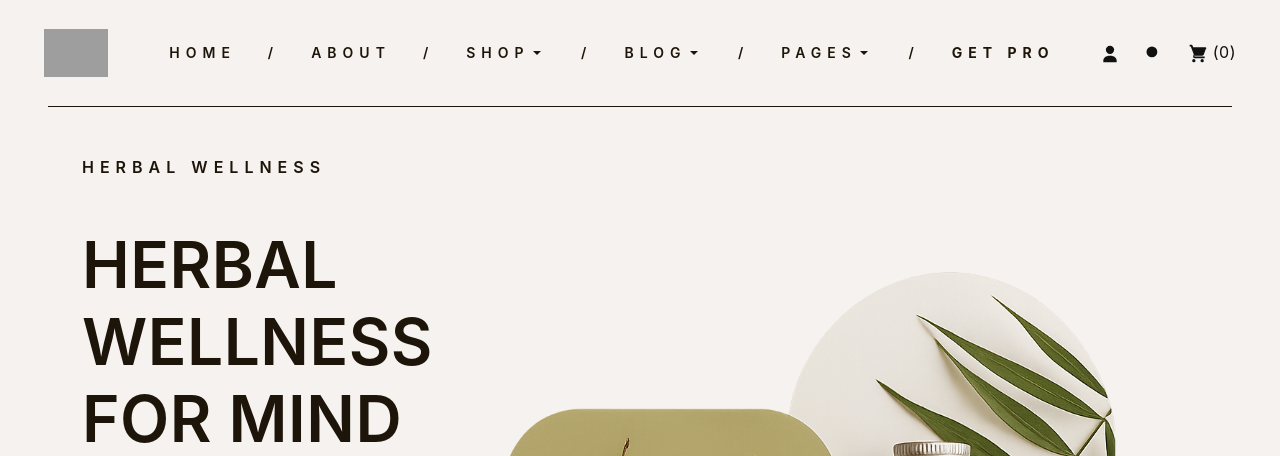
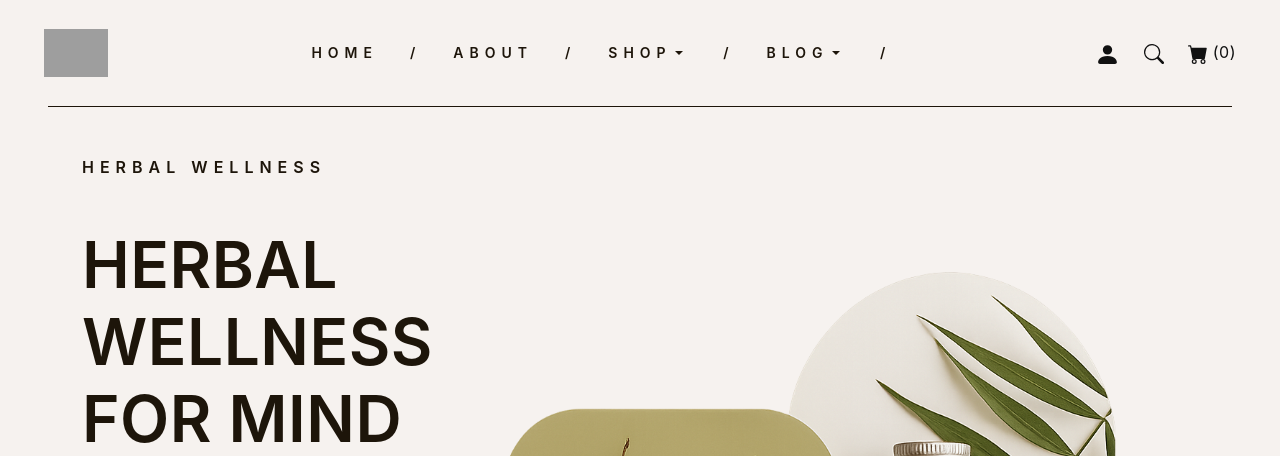
Before and after one commit to DelroyBrown/theres-a-herb-for-that, a Django app: template apps/home/templates/home.html in a window 1280 px wide. Shown: the top 456 px of the page. Run offline with Django 5.2, Linux system fonts and the light colour scheme; the template is opened without the code that fills it, so the values that code supplies are empty; some libraries are stand-ins or nearby versions; grey boxes are pictures that could not be loaded.

Commit message:
Fixed typos and updated SVG icons in navbar and home template

```diff
--- a/apps/home/templates/home.html
+++ b/apps/home/templates/home.html
@@ -438,7 +438,7 @@
 
             <!-- ADDITIONAL CARE NEEDS INFO -->
             <div class="col-lg-12 mb-4">
-              <label class="mb-2 fs-6 text-dark">Is There Aything Else You Would Like Me To Know About Your Care
+              <label class="mb-2 fs-6 text-dark">Is There Anything Else You Would Like Me To Know About Your Care
                 Needs?</label>
 
               <textarea name="message" placeholder="Write Your Message Here" class="form-control shadow-none px-3 py-2"
--- a/templates/partials/navbar.html
+++ b/templates/partials/navbar.html
@@ -19,6 +19,7 @@
             d="M7 18a2 2 0 1 0 0 4a2 2 0 0 0 0-4m10 0a2 2 0 1 0 0 4a2 2 0 0 0 0-4M7.16 14h9.93a2 2 0 0 0 1.9-1.37l2.38-6.65A1 1 0 0 0 20.44 4H6.21L5.27 1.43A1 1 0 0 0 4.35 1H2v2h1.36l3.6 9.59l-.84 2.11A2 2 0 0 0 8 17h12v-2H8z" />
     </symbol>
 </svg>
+
 
 <header id="header" class="site-header border-bottom mx-lg-5 py-3">
     <div class="container-fluid px-4 px-lg-2">
@@ -103,46 +104,8 @@
                                         <p class="nav-link text-uppercase m-0 pe-4">/</p>
                                     </li>
 
-                                    <!-- Pages -->
-                                    <li class="nav-item dropdown">
-                                        <a class="nav-link text-uppercase me-4 dropdown-toggle"
-                                            data-bs-toggle="dropdown" href="#" role="button"
-                                            aria-expanded="false">Pages</a>
-                                        <ul class="dropdown-menu">
-                                            <li><a href="about.html" class="dropdown-item fw-semibold">About <span
-                                                        class="badge bg-primary">PRO</span></a></li>
-                                            <li><a href="cart.html" class="dropdown-item fw-semibold">Cart <span
-                                                        class="badge bg-primary">PRO</span></a></li>
-                                            <li><a href="wishlist.html" class="dropdown-item fw-semibold">Wishlist <span
-                                                        class="badge bg-primary">PRO</span></a></li>
-                                            <li><a href="checkout.html" class="dropdown-item fw-semibold">Checkout <span
-                                                        class="badge bg-primary">PRO</span></a></li>
-                                            <li><a href="contact.html" class="dropdown-item fw-semibold">Contact <span
-                                                        class="badge bg-primary">PRO</span></a></li>
-                                            <li><a href="faqs.html" class="dropdown-item fw-semibold">FAQs <span
-                                                        class="badge bg-primary">PRO</span></a></li>
-                                            <li><a href="account.html" class="dropdown-item fw-semibold">Account <span
-                                                        class="badge bg-primary">PRO</span></a></li>
-                                            <li><a href="team.html" class="dropdown-item fw-semibold">Team <span
-                                                        class="badge bg-primary">PRO</span></a></li>
-                                            <li><a href="thank-you.html" class="dropdown-item fw-semibold">Thankyou
-                                                    <span class="badge bg-primary">PRO</span></a></li>
-                                            <li><a href="error.html" class="dropdown-item fw-semibold">Error <span
-                                                        class="badge bg-primary">PRO</span></a></li>
-                                            <li><a href="styles.html" class="dropdown-item fw-semibold">Style <span
-                                                        class="badge bg-primary">PRO</span></a></li>
-                                        </ul>
-                                    </li>
 
-                                    <li class="nav-item d-none d-lg-flex">
-                                        <p class="nav-link text-uppercase m-0 pe-4">/</p>
-                                    </li>
 
-                                    <li class="nav-item mt-4 mt-lg-0">
-                                        <a class="nav-link text-uppercase fw-bold"
-                                            href="https://templatesjungle.gumroad.com/l/serene-beauty-ecommerce-website-template"
-                                            target="_blank" rel="noopener">GET PRO</a>
-                                    </li>
                                 </ul>
                             </div>
                         </div>
@@ -154,24 +117,30 @@
                                 <li>
                                     <a href="#" data-bs-toggle="offcanvas" data-bs-target="#offcanvasLogin"
                                         aria-controls="offcanvasLogin" aria-label="Open login panel">
-                                        <svg class="user" width="20" height="20">
-                                            <use xlink:href="#user"></use>
+                                        <svg xmlns="http://www.w3.org/2000/svg" width="25" height="25"
+                                            fill="currentColor" class="bi bi-person-fill" viewBox="0 0 16 16">
+                                            <path
+                                                d="M3 14s-1 0-1-1 1-4 6-4 6 3 6 4-1 1-1 1zm5-6a3 3 0 1 0 0-6 3 3 0 0 0 0 6" />
                                         </svg>
                                     </a>
                                 </li>
                                 <li class="search-item" data-bs-toggle="collapse" data-bs-target="#search-box"
                                     aria-controls="search-box" aria-expanded="false" aria-label="Toggle search">
                                     <a href="#">
-                                        <svg class="search" width="20" height="20">
-                                            <use xlink:href="#search"></use>
+                                        <svg xmlns="http://www.w3.org/2000/svg" width="20" height="20"
+                                            fill="currentColor" class="bi bi-search" viewBox="0 0 16 16">
+                                            <path
+                                                d="M11.742 10.344a6.5 6.5 0 1 0-1.397 1.398h-.001q.044.06.098.115l3.85 3.85a1 1 0 0 0 1.415-1.414l-3.85-3.85a1 1 0 0 0-.115-.1zM12 6.5a5.5 5.5 0 1 1-11 0 5.5 5.5 0 0 1 11 0" />
                                         </svg>
                                     </a>
                                 </li>
                                 <li>
                                     <a href="cart.html" data-bs-toggle="offcanvas" data-bs-target="#offcanvasCart"
                                         aria-controls="offcanvasCart" aria-label="Open cart">
-                                        <svg class="cart" width="20" height="20">
-                                            <use xlink:href="#cart"></use>
+                                        <svg xmlns="http://www.w3.org/2000/svg" width="20" height="20"
+                                            fill="currentColor" class="bi bi-cart-fill" viewBox="0 0 16 16">
+                                            <path
+                                                d="M0 1.5A.5.5 0 0 1 .5 1H2a.5.5 0 0 1 .485.379L2.89 3H14.5a.5.5 0 0 1 .491.592l-1.5 8A.5.5 0 0 1 13 12H4a.5.5 0 0 1-.491-.408L2.01 3.607 1.61 2H.5a.5.5 0 0 1-.5-.5M5 12a2 2 0 1 0 0 4 2 2 0 0 0 0-4m7 0a2 2 0 1 0 0 4 2 2 0 0 0 0-4m-7 1a1 1 0 1 1 0 2 1 1 0 0 1 0-2m7 0a1 1 0 1 1 0 2 1 1 0 0 1 0-2" />
                                         </svg>
                                         <span>(0)</span>
                                     </a>
@@ -185,19 +154,7 @@
     </div>
 </header>
 
-<!-- Collapsible search bar (desktop) -->
-<div id="search-box" class="search-box collapse bg-body border-bottom">
-    <div class="container-fluid px-4 px-lg-2 py-3 position-relative">
-        <div class="search-wrap d-flex justify-content-center align-items-center gap-2">
-            <input type="text" class="form-control search-input" placeholder="Search products…" aria-label="Search" />
-            <svg class="search" width="24" height="24">
-                <use xlink:href="#search"></use>
-            </svg>
-        </div>
-        <button class="btn-close position-absolute close-button" data-bs-toggle="collapse" data-bs-target="#search-box"
-            aria-label="Close search"></button>
-    </div>
-</div>
+
 
 <!-- Demo offcanvas targets for Login & Cart (empty shells) -->
 <div class="offcanvas offcanvas-end" tabindex="-1" id="offcanvasLogin" aria-labelledby="offcanvasLoginLabel"></div>
```
Also changed, not shown: static/img/serenelogo.png (added).
